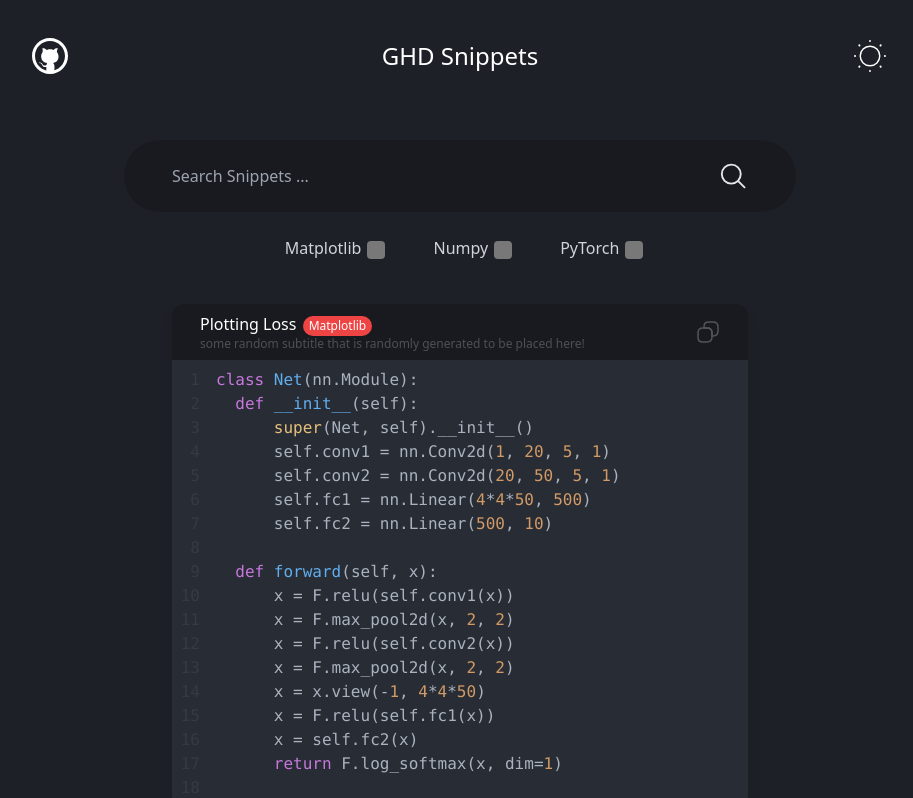
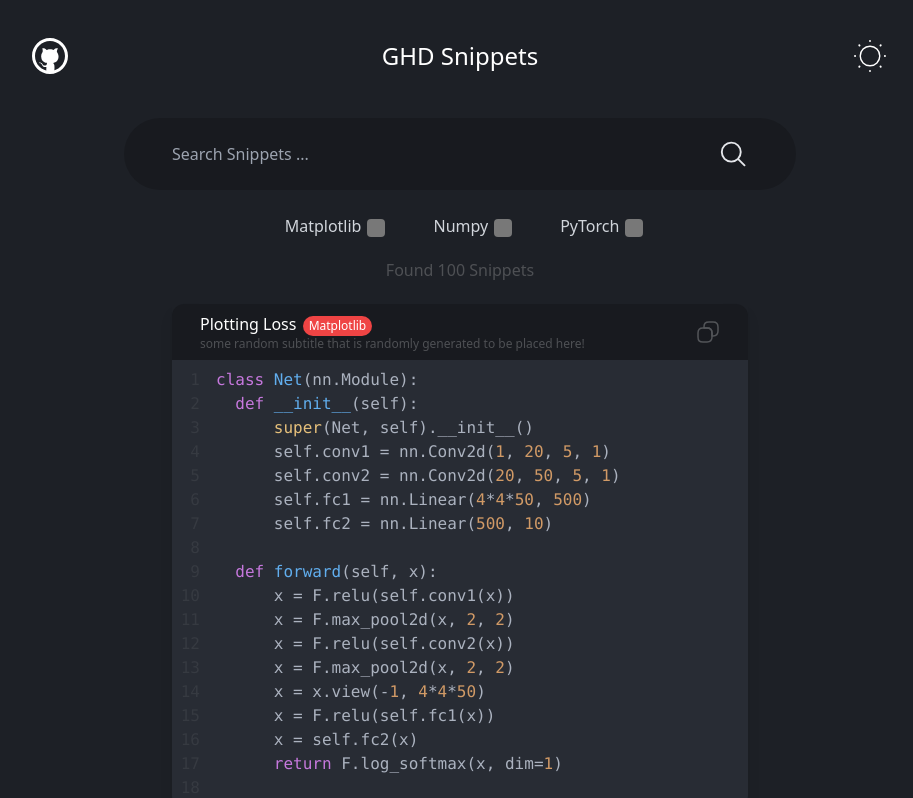
Before and after one commit to Gholamrezadar/ghd-snippets-next, a Next.js app: page / in a window 1280 px wide. Shown: the top 798 px of the page, without its empty margins (180-1093 px from the left). Built offline with nearby package versions, Linux system fonts and the light colour scheme.

Commit message:
set cap to 100

```diff
--- a/components/Navbar.tsx
+++ b/components/Navbar.tsx
@@ -40,7 +40,7 @@
 
           {/* Website Title */}
           <div className="cursor-pointer">
-            <Link href="http://www.google.com">GHD Snippets</Link>
+            <Link href="https://ghd-snippets.vercel.app/">GHD Snippets</Link>
           </div>
 
           {/* Sun SVG */}
--- a/components/SearchBar.tsx
+++ b/components/SearchBar.tsx
@@ -69,6 +69,9 @@
             {checkBoxList}
           </div>
           {/* selected: {selectedTags} */}
+          <div className="mt-5 text-ghd-dark-muted-text">
+            Found {100} Snippets
+          </div>
         </div>
       </div>
     </>
--- a/lib/data.ts
+++ b/lib/data.ts
@@ -2630,7 +2630,7 @@
       return F.log_softmax(x, dim=1)
       `,
   },
-].slice(0, 10);
+].slice(0, 100);
 
 // Get unique tags for filtering
 export const tags = [
```
